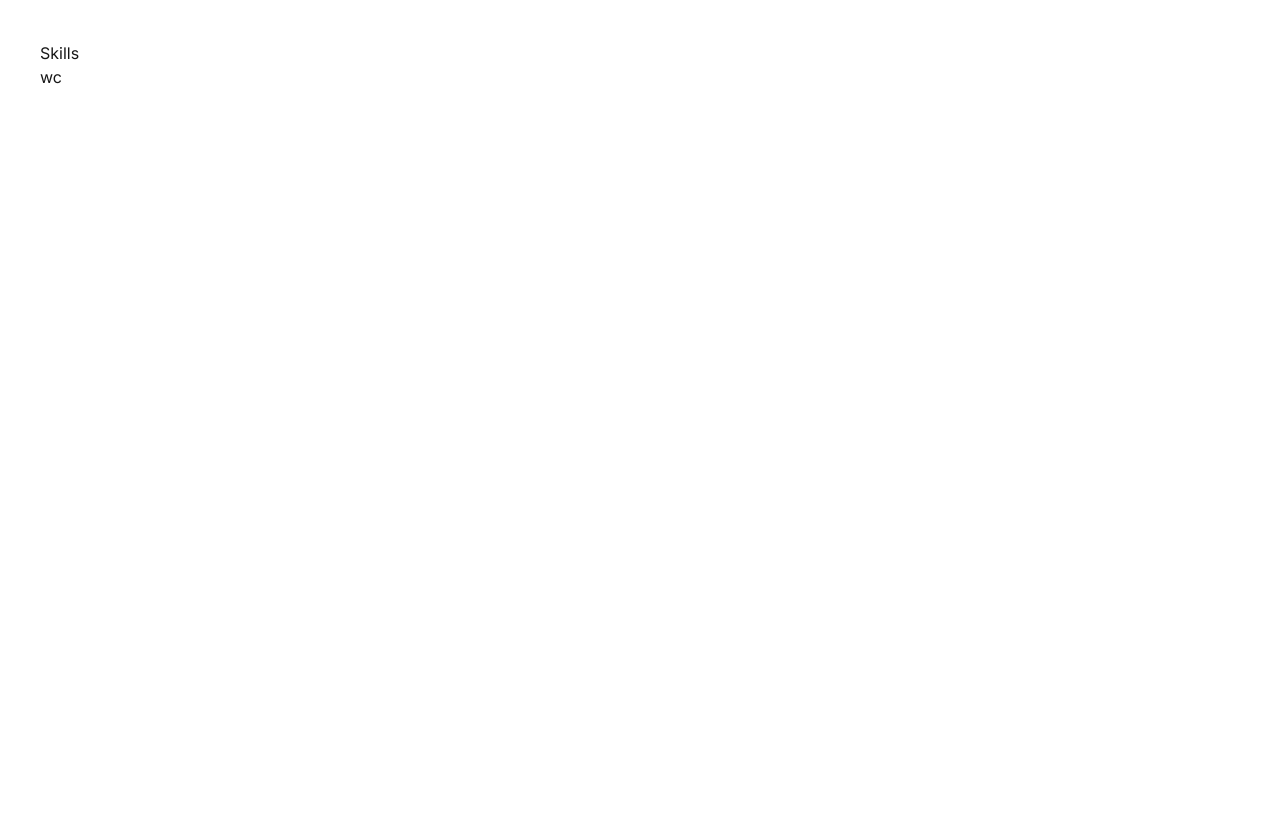
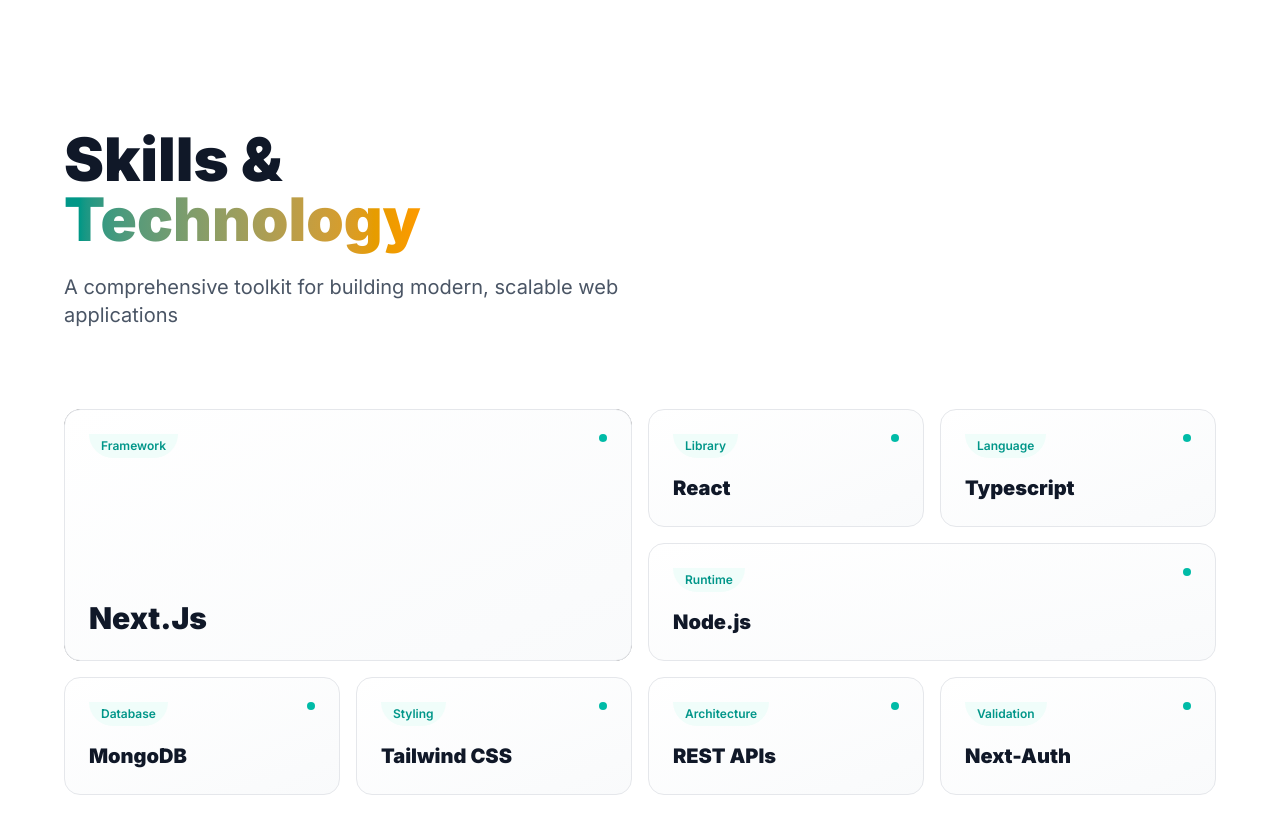
Before and after one commit to SaadkamalShaikhdev/Saad-Portfolio, a Next.js app: page / in a window 1280 px wide. Shown: the part 2100-2933 px from the top of the page. Before the commit the page ends 2901 px from the top, so only its background shows below. Built offline with nearby package versions, Linux system fonts and the light colour scheme.

Commit message:
Half skill section is done

```diff
--- a/app/page.tsx
+++ b/app/page.tsx
@@ -86,8 +86,113 @@
           </div>
         </div>
         </section>
-        <section className='h-screen p-10' id='Skill'>Skills
-          <div>wc</div>
+        <section className='py-32 px-6 dark:bg-gray-900 transition-colors relative overflow-hidden' id='Skill'>
+          <div className='container mx-auto relative z-10'>
+            <div className='max-w-6xl mx-auto'>
+              <div className='mb-20'>
+                <h2 className='text-5xl md:text-6xl font-black text-gray-900 dark:text-white mb-6'>
+                  Skills &
+                  <br/>
+                  <span className='text-transparent bg-clip-text bg-gradient-to-r from-teal-600 to-amber-500'>Technology</span>
+                </h2>
+                <p className='text-xl text-gray-600 dark:text-gray-400 max-w-2xl'>A comprehensive toolkit for building modern, scalable web applications</p>
+              </div>
+              <div className='grid grid-cols-2 md:grid-cols-4 lg:grid-cols-4 gap-4 mb-8'>
+              <div className='md:col-span-2 md:row-span-2 bg-black rounded-2xl group relative bg-gradient-to-br from-white to-gray-50 dark:from-gray-800 dark:to-gray-900 p-6 border border-gray-200 dark:border-gray-700 hover:border-teal-500 dark:hover:border-teal-400 transition-all duration-300 hover:scale-105 hover:shadow-xl'>
+                <div className='flex flex-col h-full justify-between'>
+                  <div className='flex items-start justify-between mb-auto'>
+                  <span className='text-xs py-1 px-3 bg-teal-50 dark:bg-teal-900/30 rounded-b-full text-teal-600 dark:text-teal-400 font-semibold'>
+                    Framework
+                  </span>
+                  <div className='w-2 h-2 rounded-full bg-teal-500 group-hover:scale-150 transition-transform'></div>
+                  </div>
+                  <h3 className='font-black text-gray-900 dark:text-white mt-4 text-3xl'>Next.Js</h3>
+                </div>
+              </div>
+              <div className='rounded-2xl group relative bg-gradient-to-br from-white to-gray-50 dark:from-gray-800 dark:to-gray-900 p-6 border border-gray-200 dark:border-gray-700 hover:border-teal-500 dark:hover:border-teal-400 transition-all duration-300 hover:scale-105 hover:shadow-xl'>
+                <div className='flex flex-col h-full justify-between'>
+                  <div className='flex items-start justify-between mb-auto'>
+                  <span className='text-xs py-1 px-3 bg-teal-50 dark:bg-teal-900/30 rounded-b-full text-teal-600 dark:text-teal-400 font-semibold'>
+                    Library
+                  </span>
+                  <div className='w-2 h-2 rounded-full bg-teal-500 group-hover:scale-150 transition-transform'></div>
+                  </div>
+                  <h3 className='font-black text-gray-900 dark:text-white mt-4 text-xl'>React</h3>
+                </div>
+              </div>
+               <div className='rounded-2xl group relative bg-gradient-to-br from-white to-gray-50 dark:from-gray-800 dark:to-gray-900 p-6 border border-gray-200 dark:border-gray-700 hover:border-teal-500 dark:hover:border-teal-400 transition-all duration-300 hover:scale-105 hover:shadow-xl'>
+                <div className='flex flex-col h-full justify-between'>
+                  <div className='flex items-start justify-between mb-auto'>
+                  <span className='text-xs py-1 px-3 bg-teal-50 dark:bg-teal-900/30 rounded-b-full text-teal-600 dark:text-teal-400 font-semibold'>
+                    Language
+                  </span>
+                  <div className='w-2 h-2 rounded-full bg-teal-500 group-hover:scale-150 transition-transform'></div>
+                  </div>
+                  <h3 className='font-black text-gray-900 dark:text-white mt-4 text-xl'>Typescript</h3>
+                </div>
+              </div>
+               <div className='lg:col-span-2 rounded-2xl group relative bg-gradient-to-br from-white to-gray-50 dark:from-gray-800 dark:to-gray-900 p-6 border border-gray-200 dark:border-gray-700 hover:border-teal-500 dark:hover:border-teal-400 transition-all duration-300 hover:scale-105 hover:shadow-xl'>
+                <div className='flex flex-col h-full justify-between'>
+                  <div className='flex items-start justify-between mb-auto'>
+                  <span className='text-xs py-1 px-3 bg-teal-50 dark:bg-teal-900/30 rounded-b-full text-teal-600 dark:text-teal-400 font-semibold'>
+                    Runtime
+                  </span>
+                  <div className='w-2 h-2 rounded-full bg-teal-500 group-hover:scale-150 transition-transform'></div>
+                  </div>
+                  <h3 className='font-black text-gray-900 dark:text-white mt-4 text-xl'>Node.js</h3>
+                </div>
+              </div>
+              <div className='rounded-2xl group relative bg-gradient-to-br from-white to-gray-50 dark:from-gray-800 dark:to-gray-900 p-6 border border-gray-200 dark:border-gray-700 hover:border-teal-500 dark:hover:border-teal-400 transition-all duration-300 hover:scale-105 hover:shadow-xl'>
+                <div className='flex flex-col h-full justify-between'>
+                  <div className='flex items-start justify-between mb-auto'>
+                  <span className='text-xs py-1 px-3 bg-teal-50 dark:bg-teal-900/30 rounded-b-full text-teal-600 dark:text-teal-400 font-semibold'>
+                    Database
+                  </span>
+                  <div className='w-2 h-2 rounded-full bg-teal-500 group-hover:scale-150 transition-transform'></div>
+                  </div>
+                  <h3 className='font-black text-gray-900 dark:text-white mt-4 text-xl'>MongoDB</h3>
+                </div>
+              </div>
+              <div className='rounded-2xl group relative bg-gradient-to-br from-white to-gray-50 dark:from-gray-800 dark:to-gray-900 p-6 border border-gray-200 dark:border-gray-700 hover:border-teal-500 dark:hover:border-teal-400 transition-all duration-300 hover:scale-105 hover:shadow-xl'>
+                <div className='flex flex-col h-full justify-between'>
+                  <div className='flex items-start justify-between mb-auto'>
+                  <span className='text-xs py-1 px-3 bg-teal-50 dark:bg-teal-900/30 rounded-b-full text-teal-600 dark:text-teal-400 font-semibold'>
+                    Styling
+                  </span>
+                  <div className='w-2 h-2 rounded-full bg-teal-500 group-hover:scale-150 transition-transform'></div>
+                  </div>
+                  <h3 className='font-black text-gray-900 dark:text-white mt-4 text-xl'>Tailwind CSS</h3>
+                </div>
+              </div>
+              <div className='rounded-2xl group relative bg-gradient-to-br from-white to-gray-50 dark:from-gray-800 dark:to-gray-900 p-6 border border-gray-200 dark:border-gray-700 hover:border-teal-500 dark:hover:border-teal-400 transition-all duration-300 hover:scale-105 hover:shadow-xl'>
+                <div className='flex flex-col h-full justify-between'>
+                  <div className='flex items-start justify-between mb-auto'>
+                  <span className='text-xs py-1 px-3 bg-teal-50 dark:bg-teal-900/30 rounded-b-full text-teal-600 dark:text-teal-400 font-semibold'>
+                    Architecture
+                  </span>
+                  <div className='w-2 h-2 rounded-full bg-teal-500 group-hover:scale-150 transition-transform'></div>
+                  </div>
+                  <h3 className='font-black text-gray-900 dark:text-white mt-4 text-xl'>REST APIs</h3>
+                </div>
+              </div>
+              <div className='rounded-2xl group relative bg-gradient-to-br from-white to-gray-50 dark:from-gray-800 dark:to-gray-900 p-6 border border-gray-200 dark:border-gray-700 hover:border-teal-500 dark:hover:border-teal-400 transition-all duration-300 hover:scale-105 hover:shadow-xl'>
+                <div className='flex flex-col h-full justify-between'>
+                  <div className='flex items-start justify-between mb-auto'>
+                  <span className='text-xs py-1 px-3 bg-teal-50 dark:bg-teal-900/30 rounded-b-full text-teal-600 dark:text-teal-400 font-semibold'>
+                    Validation
+                  </span>
+                  <div className='w-2 h-2 rounded-full bg-teal-500 group-hover:scale-150 transition-transform'></div>
+                  </div>
+                  <h3 className='font-black text-gray-900 dark:text-white mt-4 text-xl'>Next-Auth</h3>
+                </div>
+              </div>
+              <div className='h-20'>
+
+              </div>
+
+              </div>
+            </div>
+            </div>
         </section>
       </div>
     </main>
```
